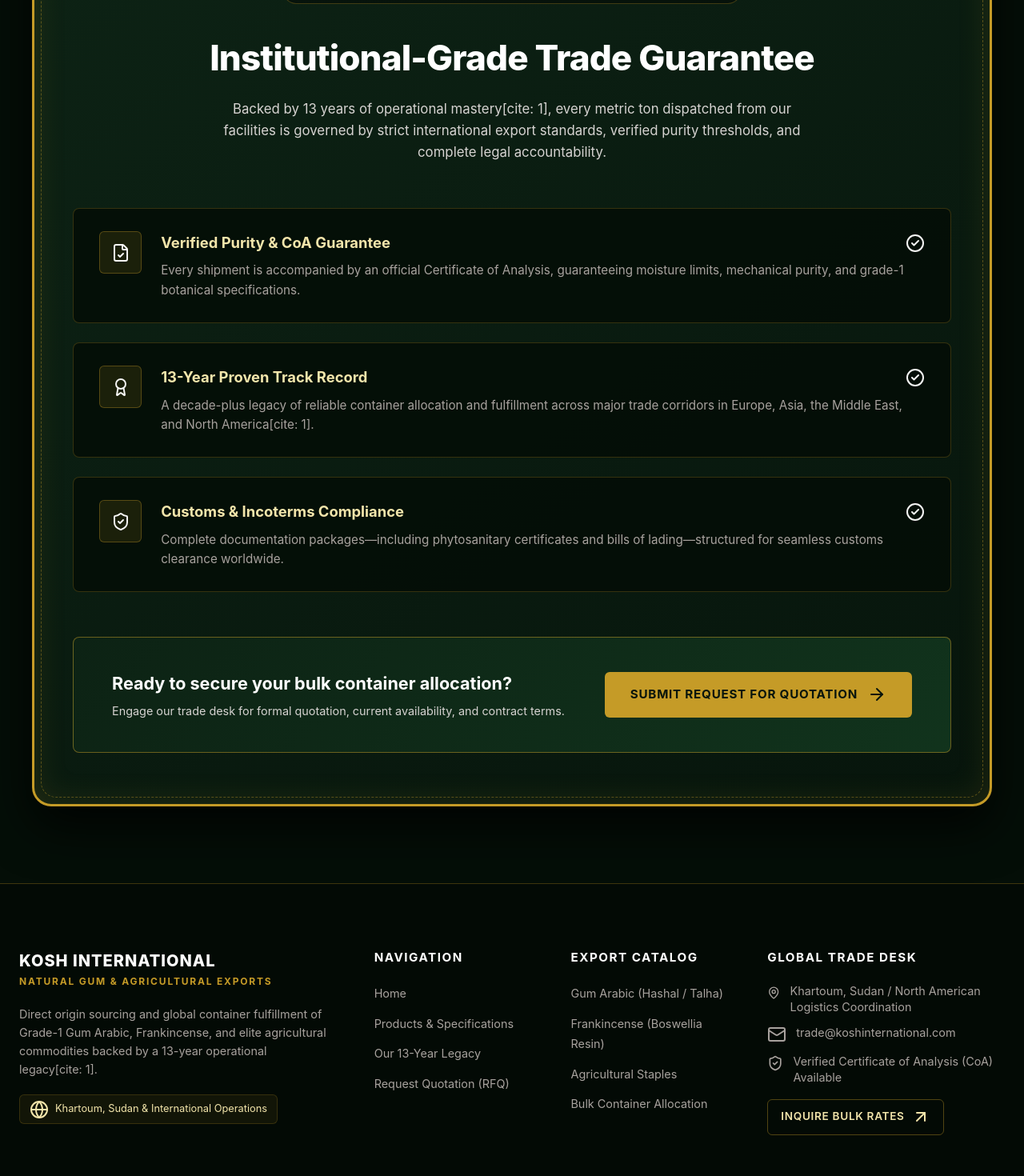
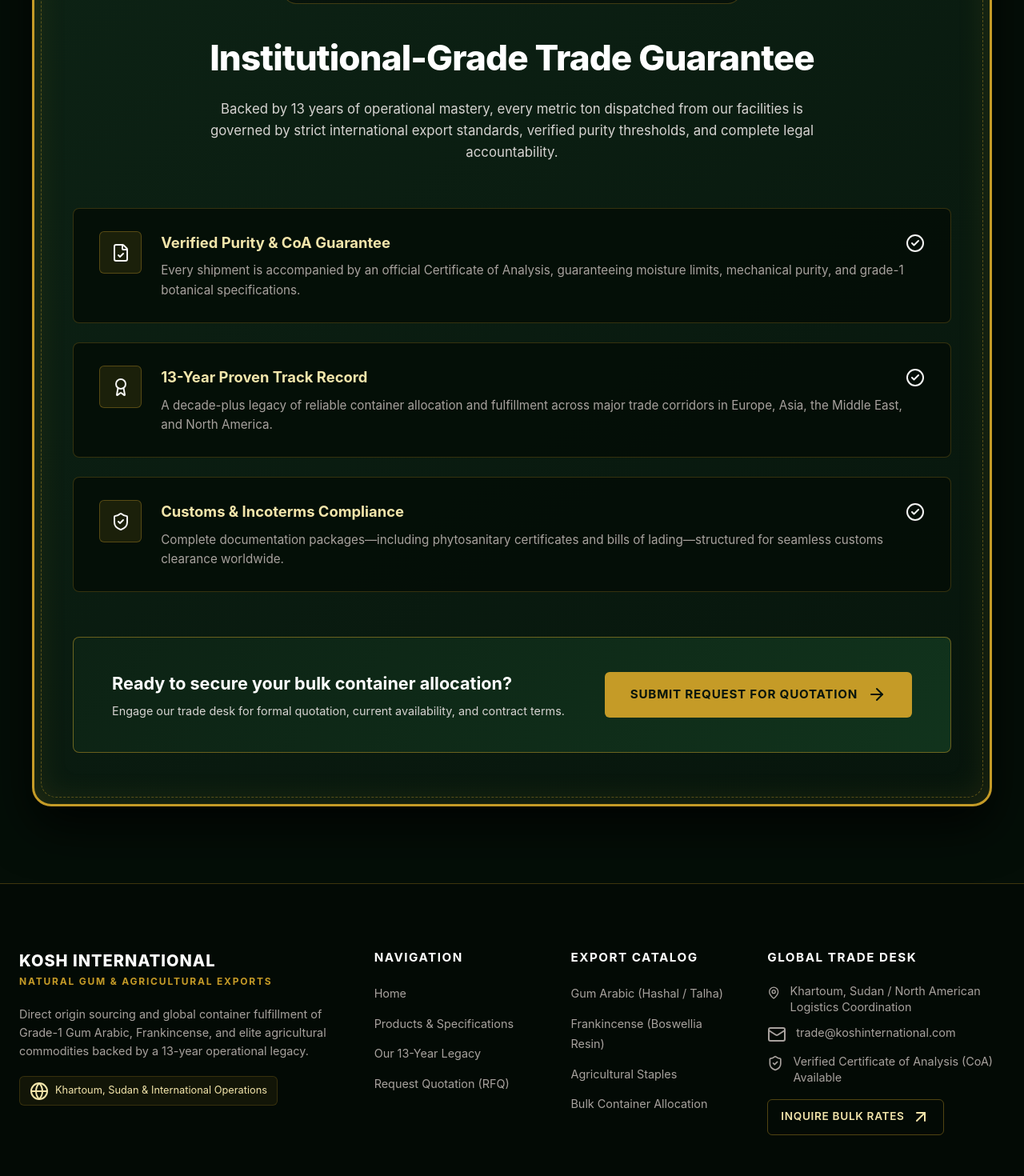
Before and after one commit to Makispear/Koush-International-Natural-Gum-FE, a React (Vite) app: page / in a window 1280 px wide. Shown: the part 1560-3030 px from the top of the page at 80% size. Built offline with nearby package versions, Linux system fonts and the light colour scheme.

Commit message:
remove [cite-1]

```diff
--- a/src/components/closing-assurance/closingAssurance.jsx
+++ b/src/components/closing-assurance/closingAssurance.jsx
@@ -30,7 +30,7 @@
                 Institutional-Grade Trade Guarantee
               </h2>
               <p className="closing-subtitle">
-                Backed by 13 years of operational mastery[cite: 1], every metric
+                Backed by 13 years of operational mastery, every metric
                 ton dispatched from our facilities is governed by strict
                 international export standards, verified purity thresholds, and
                 complete legal accountability.
@@ -68,7 +68,7 @@
                   <p>
                     A decade-plus legacy of reliable container allocation and
                     fulfillment across major trade corridors in Europe, Asia,
-                    the Middle East, and North America[cite: 1].
+                    the Middle East, and North America.
                   </p>
                 </div>
               </div>
--- a/src/components/destinations/destinations.jsx
+++ b/src/components/destinations/destinations.jsx
@@ -100,7 +100,7 @@
           <p className="destinations-sub">
             Kosh International bridges East African origin harvesting with
             industrial processors and wholesale distributors across 12+
-            international jurisdictions[cite: 1].
+            international jurisdictions.
           </p>
         </div>
 
--- a/src/components/footer/footer.jsx
+++ b/src/components/footer/footer.jsx
@@ -21,7 +21,7 @@
             <p className="footer-about-text">
               Direct origin sourcing and global container fulfillment of Grade-1
               Gum Arabic, Frankincense, and elite agricultural commodities
-              backed by a 13-year operational legacy[cite: 1].
+              backed by a 13-year operational legacy.
             </p>
             <div className="footer-origin-badge">
               <Globe className="w-4 h-4 text-amber-500" />
```
